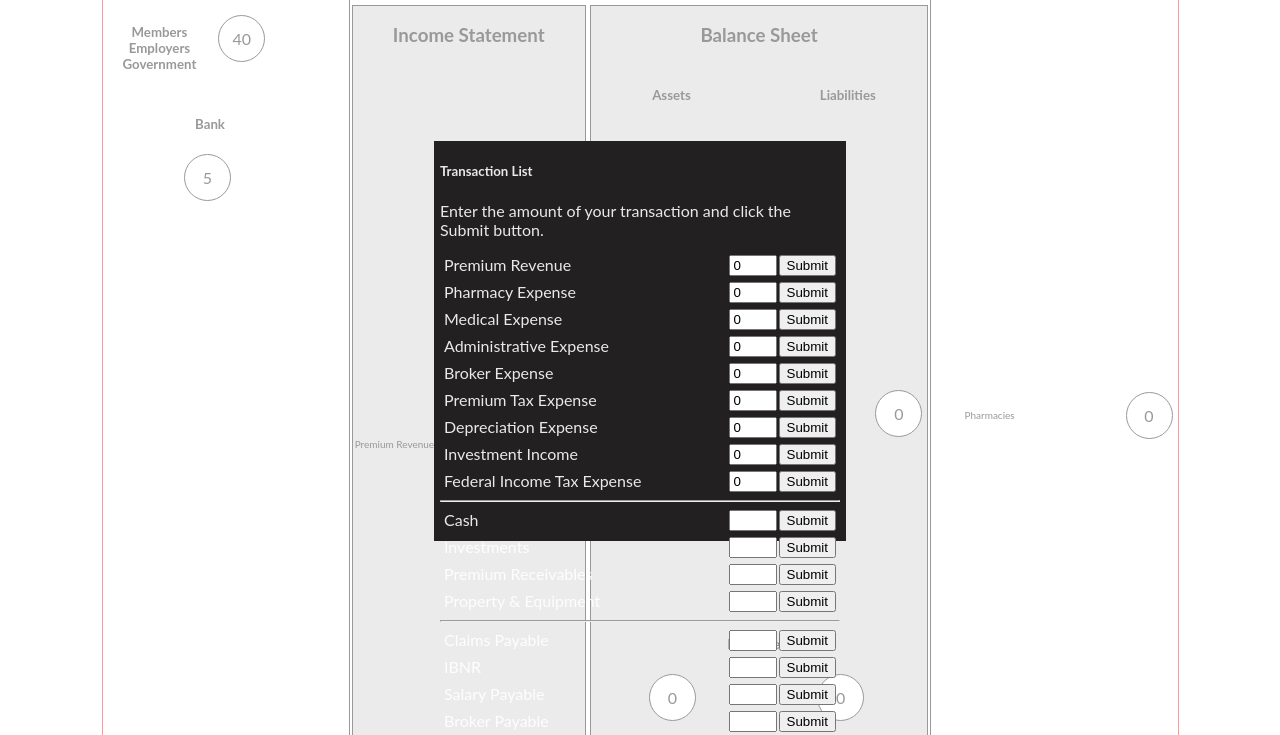
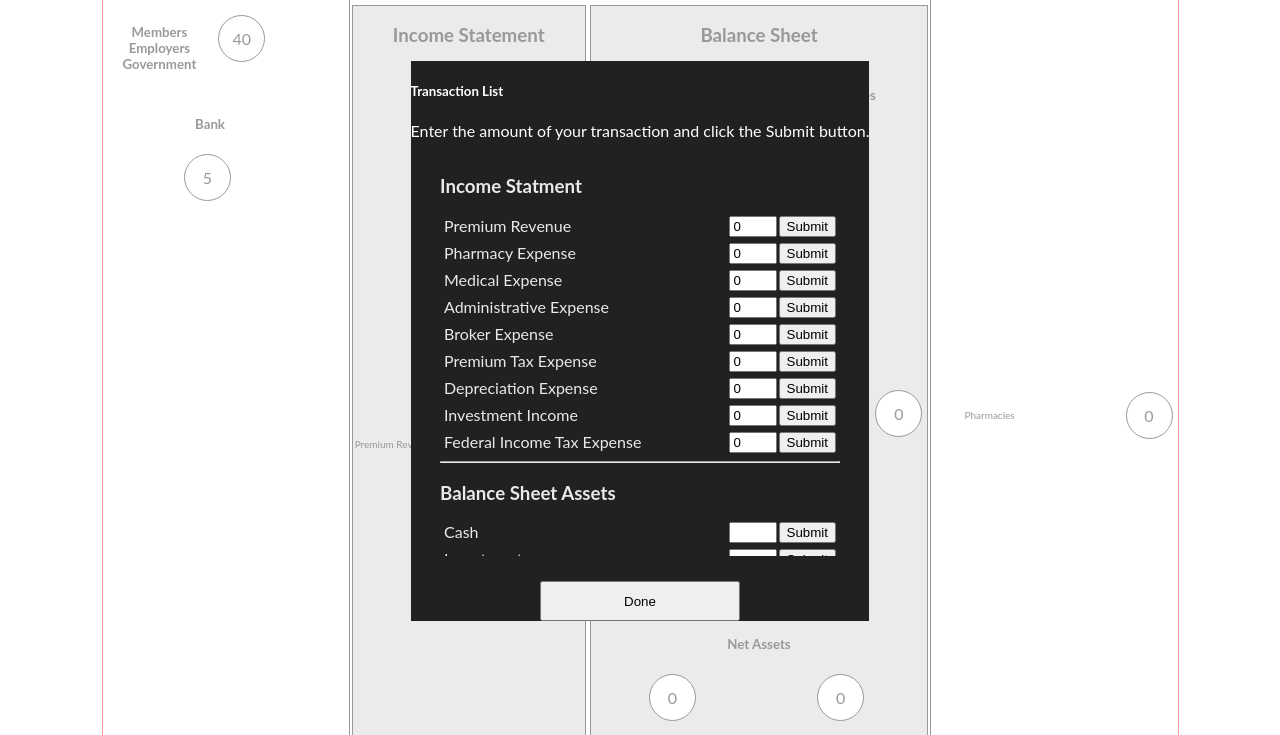
Before and after one commit to jv88899/react-gameboard-3, a React app: page / in a window 1280 px wide. Both pictures are taken after a click on the item "40". Shown: the part 59-794 px from the top of the page. Built offline with nearby package versions, Linux system fonts and the light colour scheme.

Commit message:
updated transaction menu to include balance sheet

```diff
--- a/TransactionMenu.js
+++ b/TransactionMenu.js
@@ -22,9 +22,13 @@ const TransactionMenu = ({
         visible: transactionMenuVisible,
       })}
     >
-      <div className="transaction-menu-inner">
+      <div className="transaction-full-screen-inner">
+      <div>
         <h5>Transaction List</h5>
         <p>Enter the amount of your transaction and click the Submit button.</p>
+      </div>
+      <div className="transaction-menu-inner">
+        <h3>Income Statment</h3>
         {incomeStatement.map((item) => (
           <TransactionForm
             key={item.id}
@@ -39,6 +43,7 @@ const TransactionMenu = ({
           />
         ))}
         <hr />
+        <h3>Balance Sheet Assets</h3>
         {balanceSheetAssets.map((item) => (
           <TransactionForm
             key={item.id}
@@ -53,6 +58,7 @@ const TransactionMenu = ({
           />
         ))}
         <hr />
+        <h3>Balance Sheet Liabilities</h3>
         {balanceSheetLiabilities.map((item) => (
           <TransactionForm
             key={item.id}
@@ -66,9 +72,15 @@ const TransactionMenu = ({
             updateBalanceSheetLiabilitiesTotal={updateBalanceSheetLiabilitiesTotal}
           />
         ))}
-        <button className="transaction-menu-button-done" onClick={closeMenu}>
+      </div>
+      <div className="transaction-menu-button-done-holder">
+        <button
+          className="transaction-menu-button-done"
+          onClick={closeMenu}
+        >
           Done
         </button>
+      </div>
       </div>
     </div>
   );
--- a/style.css
+++ b/style.css
@@ -204,11 +204,26 @@ h1, h2, h3, h4, h5, h6, p, span, label {
   display: none;
   height: 100%;
   justify-content: center;
+  flex-direction: column;
   left: 0;
   position: fixed;
   top: 0;
   width: 100%;
   z-index: 0;
+}
+
+.transaction-full-screen-inner {
+  align-items: center;
+  background: rgba(34, 32, 32, 1);
+  display: flex;
+  height: 70%;
+  justify-content: center;
+  flex-direction: column;
+}
+
+.transaction-full-screen-inner h5,
+.transaction-full-screen-inner p {
+  color: white;
 }
 
 .transaction-menu-full-screen.visible {
@@ -219,6 +234,7 @@ h1, h2, h3, h4, h5, h6, p, span, label {
   background: rgb(34, 32, 32);
   color: rgba(255, 255, 255, 0.9);
   height: 400px;
+  overflow: auto;
   padding: 0 6px;
   width: 400px;
   z-index: 100;
@@ -242,8 +258,17 @@ h1, h2, h3, h4, h5, h6, p, span, label {
   margin-left: 2px;
 }
 
+/* .transaction-menu-button-done-holder {
+  display: flex;
+  outline: 1px solid red;
+  justify-content: center;
+  width: 100%;
+} */
+
 .transaction-menu-button-done {
-  margin-top: 10px;
+  margin-top: 25px;
+  height: 40px;
+  width: 200px;
 }
 
 /* Transaction Menu Styles End */
```
